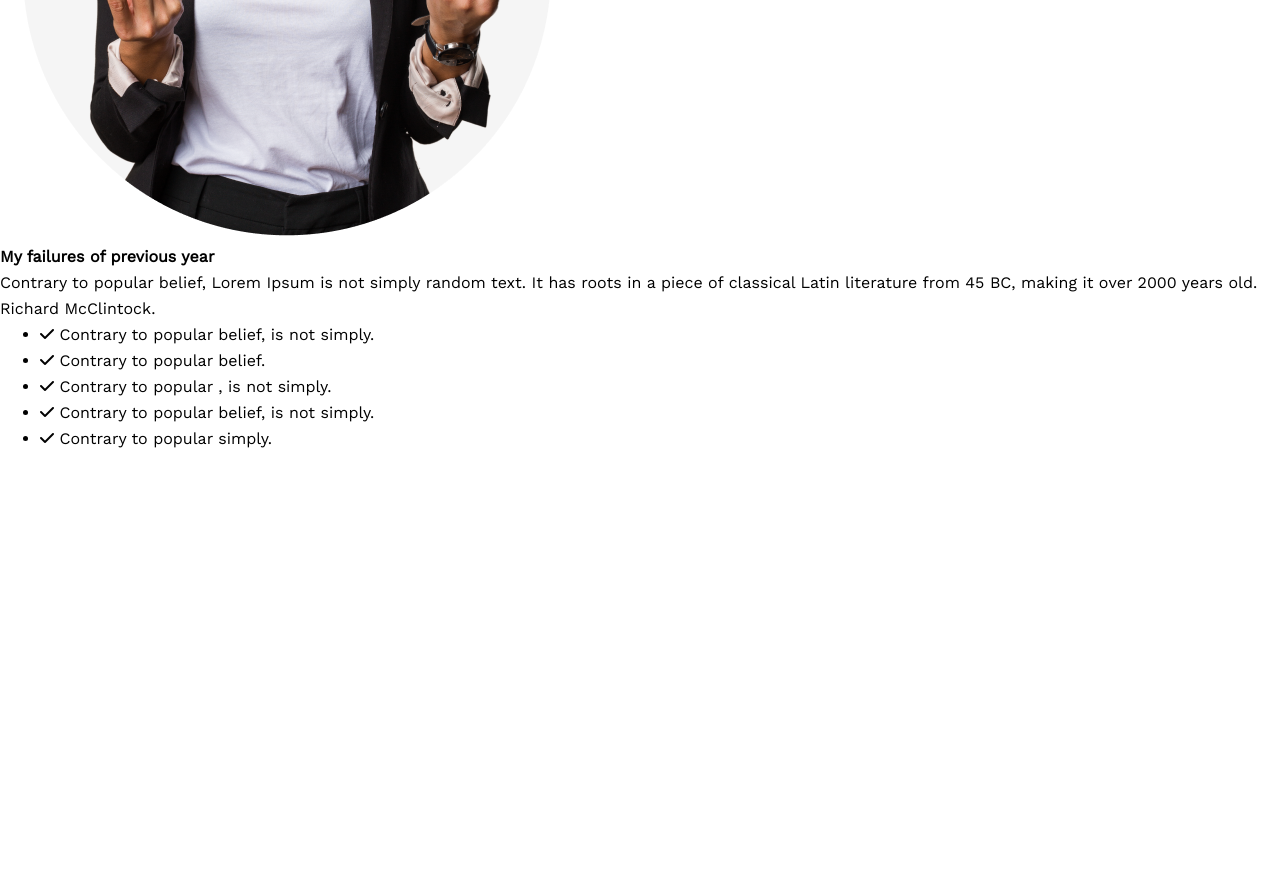
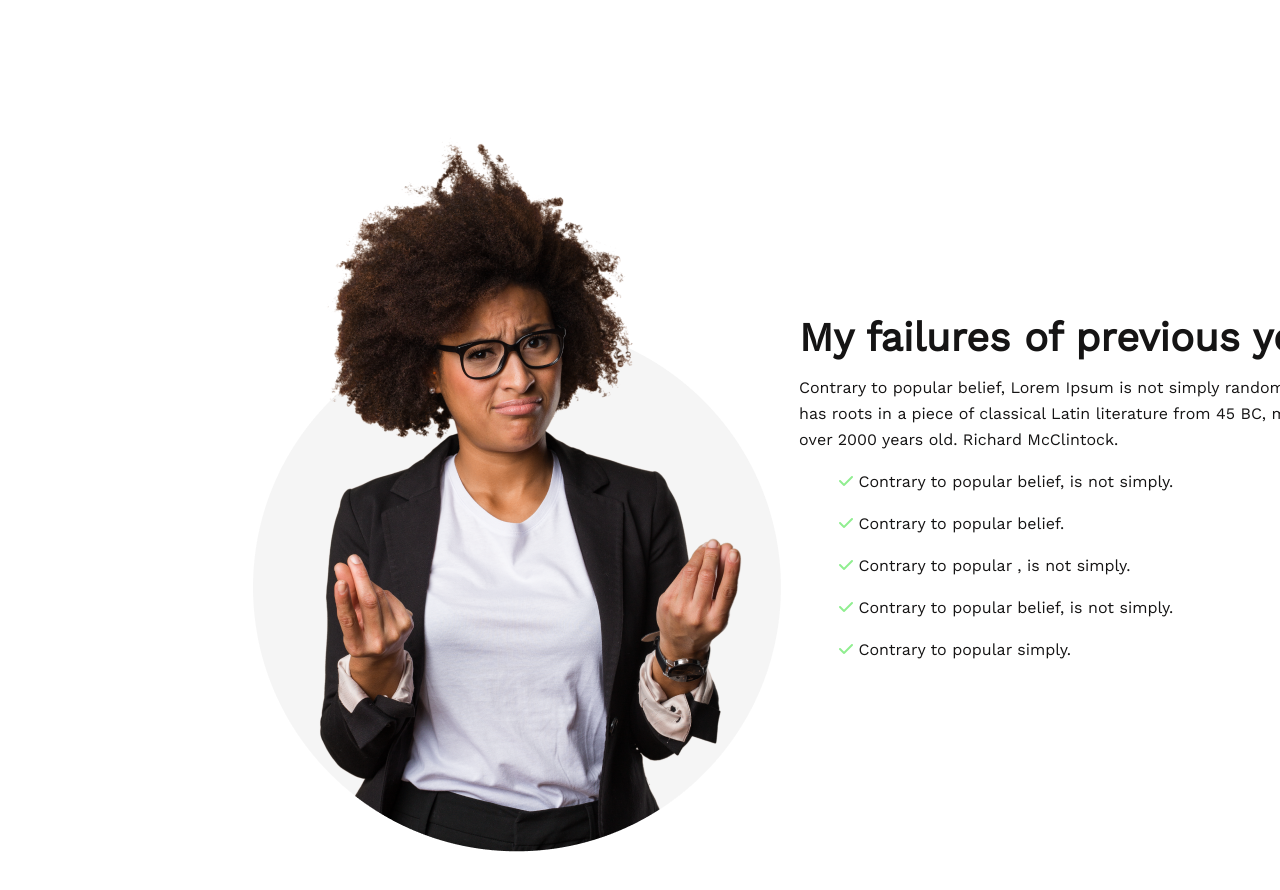
Before and after one commit to hmnsakib/A-1_new-year-new-me, a plain HTML site: page index.html in a window 1280 px wide. Shown: the part 880-1770 px from the top of the page. Before the commit the page ends 1332 px from the top, so only its background shows below. Drawn offline with nearby package versions, Linux system fonts and the light colour scheme.

Commit message:
my failures section readded

```diff
--- a/index.html
+++ b/index.html
@@ -12,10 +12,10 @@
       href="https://fonts.googleapis.com/css2?family=Work+Sans&display=swap"
       rel="stylesheet"
     />
-      <script
-        src="https://kit.fontawesome.com/d7b7563d24.js"
-        crossorigin="anonymous"
-      ></script>
+    <script
+      src="https://kit.fontawesome.com/d7b7563d24.js"
+      crossorigin="anonymous"
+    ></script>
   </head>
   <body>
     <header>
@@ -36,7 +36,7 @@
         <div class="failure-image">
           <img src="images/person.png" alt="" />
         </div>
-        <div class="failure-description-section">
+        <div class="failure-details">
           <h2 class="title-2">My failures of previous year</h2>
           <p class="failure-description">
             Contrary to popular belief, Lorem Ipsum is not simply random text.
@@ -48,10 +48,20 @@
               <i class="fa-solid fa-check"></i> Contrary to popular belief, is
               not simply.
             </li>
-            <li><i class="fa-solid fa-check"></i> Contrary to popular belief.</li>
-            <li><i class="fa-solid fa-check"></i> Contrary to popular , is not simply.</li>
-            <li><i class="fa-solid fa-check"></i> Contrary to popular belief, is not simply.</li>
-            <li><i class="fa-solid fa-check"></i> Contrary to popular simply.</li>
+            <li>
+              <i class="fa-solid fa-check"></i> Contrary to popular belief.
+            </li>
+            <li>
+              <i class="fa-solid fa-check"></i> Contrary to popular , is not
+              simply.
+            </li>
+            <li>
+              <i class="fa-solid fa-check"></i> Contrary to popular belief, is
+              not simply.
+            </li>
+            <li>
+              <i class="fa-solid fa-check"></i> Contrary to popular simply.
+            </li>
           </ul>
         </div>
       </div>
--- a/style.css
+++ b/style.css
@@ -13,7 +13,7 @@ header {
   background-size: cover;
   width: 1600px;
 }
-.header-banner {
+.header-banner-section {
   padding: 230px 230px;
   text-align: right;
 }
@@ -38,12 +38,31 @@ header {
 }
 
 /* my failures section */
-.my-failures{
-
+.my-failures-section {
+  width: 1140px;
+  margin: 130px 230px;
+  display: flex;
+  align-items: center;
+  color: #151414;
 }
-.failure-image{
-
+.failure-image {
 }
-.failure-description{
-
+.failure-details {
 }
+.title-2 {
+  font-size: 40px;
+  font-weight: 700;
+  margin-bottom: 24px;
+}
+.failure-description {
+  margin-bottom: 16px;
+}
+.failure-list {
+}
+ul li {
+  list-style: none;
+  margin-top: 16px;
+}
+ul i {
+  color: lightgreen;
+}
```
